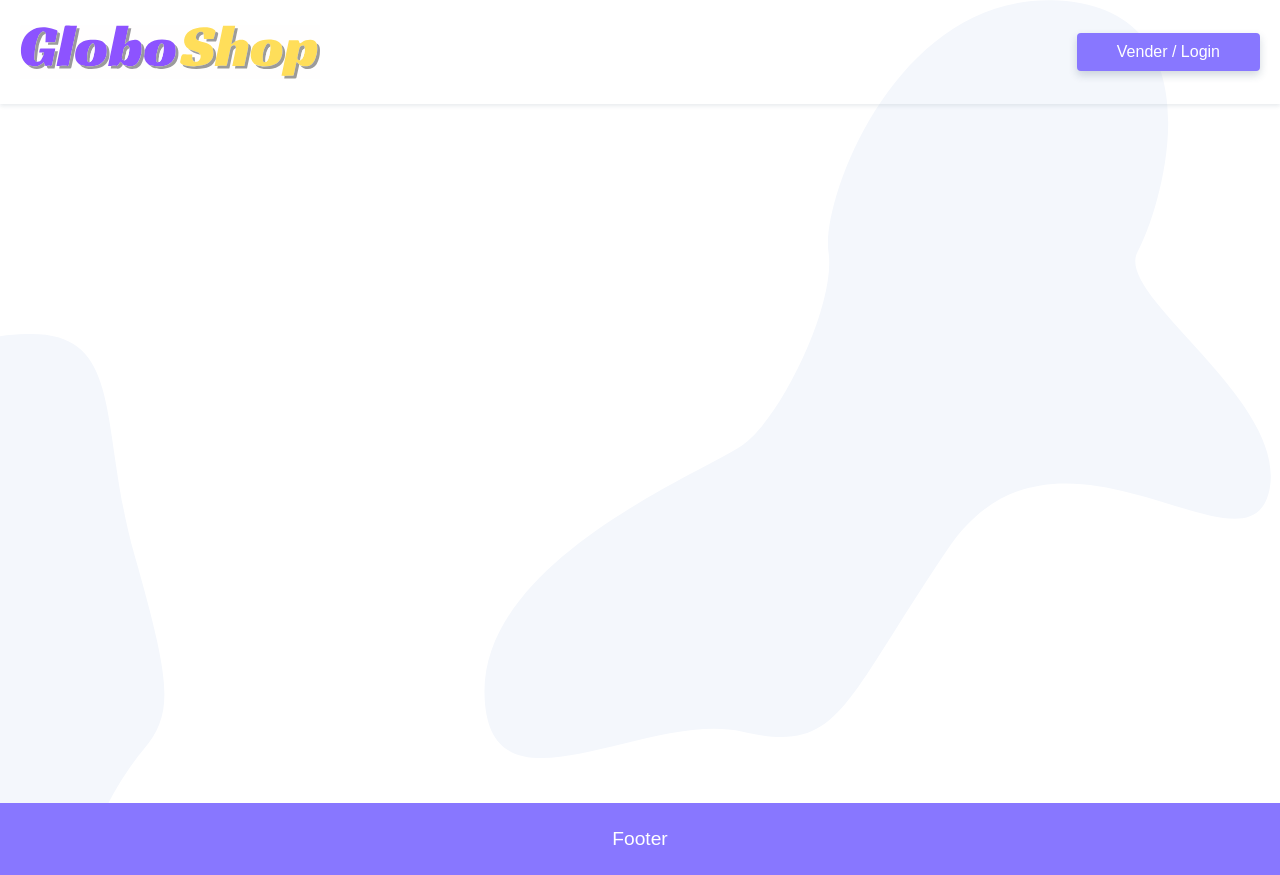
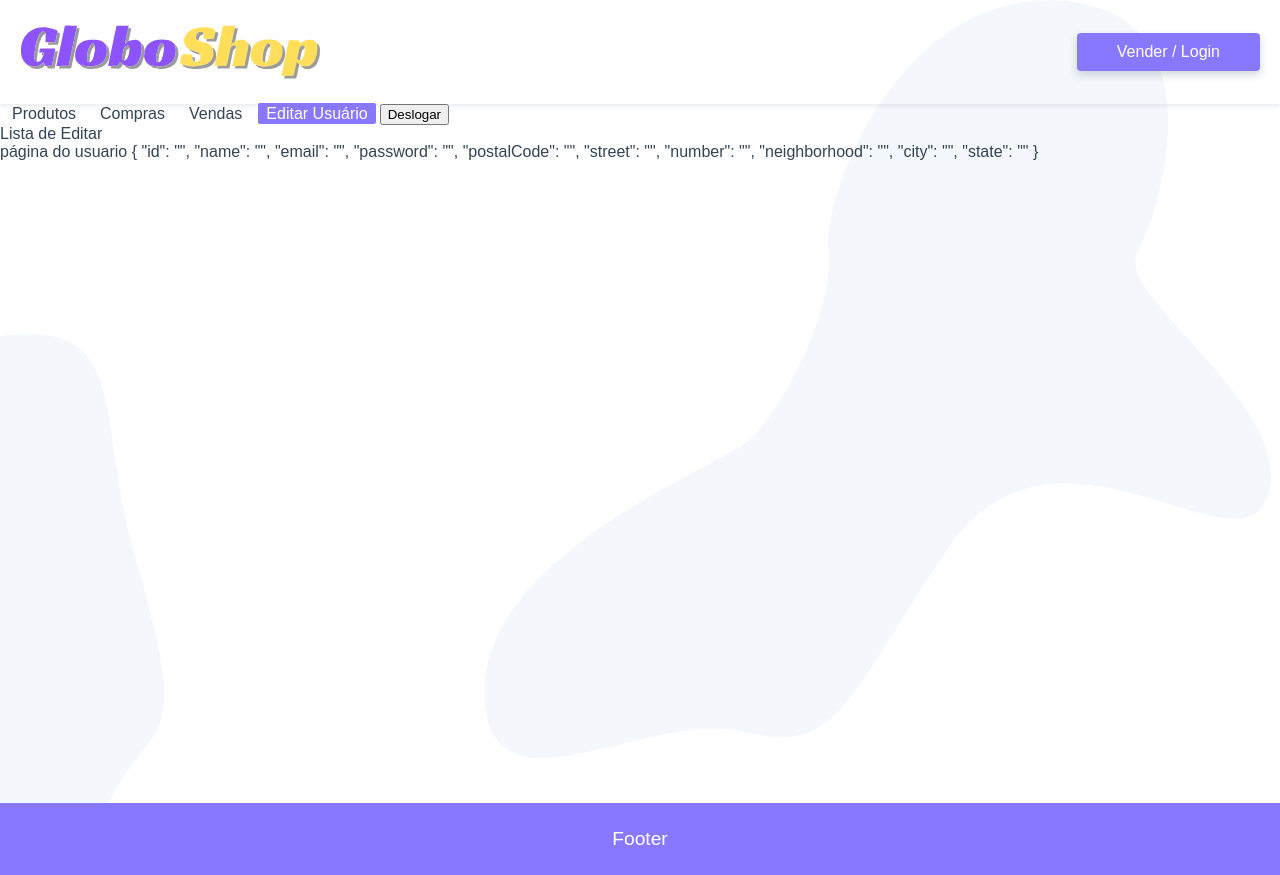
Before and after one commit to thiago-NSampaio/globoShop, a Vue app: page /user/edit in a window 1280 px wide. Built offline with nearby package versions, Linux system fonts and the light colour scheme.

Commit message:
Criação de usuário, viacep, rotas do usuário.

```diff
--- a/src/components/SignUp.vue
+++ b/src/components/SignUp.vue
@@ -4,7 +4,7 @@
         <transition mode="out-in">
             <button v-if="!create" class="btn" @click="create = true">Criar Conta</button>
             <UserForm v-else>
-                <button class="btn btn-form">Criar Usuário</button>
+                <button class="btn btn-form" @click.prevent="createUser">Criar Usuário</button>
             </UserForm>
         </transition>
 
@@ -21,6 +21,17 @@ export default {
     data() {
         return {
         create: false
+        }
+    },
+    methods: {
+        async createUser() {
+            try {
+                await this.$store.dispatch("createUser", this.$store.state.user);
+                await this.$store.dispatch("getUser", this.$store.state.user.email);
+                 this.$router.push({name:"user"})
+            } catch (err) {
+                console.log(err)
+            }
         }
     }
 }
--- a/src/components/UserForm.vue
+++ b/src/components/UserForm.vue
@@ -7,7 +7,7 @@
     <label for="password">Senha</label>
     <input type="password" name="password" id="password" v-model="password" />
     <label for="postalCode">Cep</label>
-    <input type="text" name="postalCode" id="postalCode" v-model="postalCode" />
+    <input type="text" name="postalCode" id="postalCode" v-model="postalCode" @keyup="fillPostalCode"/>
     <label for="street">Rua</label>
     <input type="text" name="street" id="street" v-model="street" />
     <label for="number">Número</label>
@@ -25,7 +25,8 @@
   </form>
 </template>
 <script>
-import {plugin} from "@/utils/plugin"
+import { plugin } from "@/utils/plugin"
+import { getPostalCode } from "@/services/cep";
 
 export default {
   name: "UserForm",
@@ -36,6 +37,20 @@ export default {
       mutation: "UPDATE_USER"
     })
 
+  },
+  methods: {
+    fillPostalCode() {
+      const postalCode = this.postalCode.replace(/\D/g, "");
+      if (postalCode.length === 8) {
+        getPostalCode(postalCode).then(res => {
+          this.street = res.data.logradouro;
+          this.neighborhood = res.data.bairro;
+          this.state = res.data.uf;
+          this.city = res.data.localidade;
+
+        })
+      }
+    }
   }
 };
 </script>
--- a/src/router/index.js
+++ b/src/router/index.js
@@ -4,6 +4,10 @@ import Home from '../views/Home.vue'
 import Product from '../views/Product.vue'
 import Login from '../views/Login.vue'
 import User from '../views/User/User.vue'
+import UserProducts from '../views/User/UserProducts.vue'
+import UserSales from '../views/User/UserSales.vue'
+import UserShopping from '../views/User/UserShopping.vue'
+import UserEdit from '../views/User/UserEdit.vue'
 
 
 Vue.use(VueRouter)
@@ -27,8 +31,27 @@ const routes = [
   },
   {
     path: "/user",
-    name: "user",
-    component: User
+    component: User,
+    children: [
+      {
+        path: "",
+        name: "user",
+        component: UserProducts
+      },
+      {
+        path: "shopping",
+        name: "shopping",
+        component: UserShopping
+      },      {
+        path: "sales",
+        name: "sales",
+        component: UserSales
+      },      {
+        path: "edit",
+        name: "edit",
+        component: UserEdit
+      },
+    ]
   }
 ]
 
--- /dev/null
+++ b/src/services/cep.js
@@ -0,0 +1,6 @@
+import axios from "axios";
+
+// Obtém os dados da api Viacep.
+export function getPostalCode(postalCode) {
+    return axios.get(`https://viacep.com.br/ws/${postalCode}/json`)
+}
--- a/src/store/index.js
+++ b/src/store/index.js
@@ -47,6 +47,29 @@ export default new Vuex.Store({
         // Chama a mutation para atualizar o estado 'login' para true.
         context.commit("UPDATE_LOGIN", true)
       })
+    },
+
+    // Cria o usuário.
+    createUser(context, payload) {
+      context.commit("UPDATE_USER",{id:payload.email})
+      api.post("/user", payload);
+    },
+
+    // Reseta as propriedades do usuário.
+    logout(context) {
+      context.commit("UPDATE_USER", {
+        id: "",
+        name: "",
+        email: "",
+        password: "",
+        postalCode: "",
+        street: "",
+        number:"",
+        neighborhood: "",
+        city: "",
+        state: ""
+      })
+      context.commit("UPDATE_LOGIN",false)
     }
   },
   modules: {
--- a/src/views/User/User.vue
+++ b/src/views/User/User.vue
@@ -1,13 +1,40 @@
 <template>
-    <div>
-        <p>página do usuario {{ $store.state.user }}</p>
-    </div>
+  <section class="user">
+    <nav class="sidenav">
+      <ul>
+        <li>
+          <router-link :to="{name:'user'}">Produtos</router-link>
+        </li>
+        <li>
+          <router-link :to="{name:'shopping'}">Compras</router-link>
+        </li>
+        <li>
+          <router-link :to="{name:'sales'}">Vendas</router-link>
+        </li>
+        <li>
+          <router-link :to="{name:'edit'}">Editar Usuário</router-link>
+        </li>
+        <li>
+          <button @click.prevent="logout" to="/">Deslogar</button>
+        </li>
+
+        <transition mode="out-in">
+            <router-view></router-view>
+        </transition>
+      </ul>
+    </nav>
+    <p>página do usuario {{ $store.state.user }}</p>
+  </section>
 </template>
 <script>
 export default {
-    name: "user-view"
-}
+    name: "user-view",
+    methods: {
+        logout() {
+            this.$store.dispatch("logout")
+            this.$router.push("/login")
+        }
+    }
+};
 </script>
-<style>
-
-</style>
+<style></style>
--- /dev/null
+++ b/src/views/User/UserEdit.vue
@@ -0,0 +1,13 @@
+<template>
+    <div>
+        Lista de Editar
+    </div>
+</template>
+<script>
+export default {
+
+}
+</script>
+<style>
+
+</style>
--- /dev/null
+++ b/src/views/User/UserProducts.vue
@@ -0,0 +1,13 @@
+<template>
+    <div>
+        Lista de Produtos
+    </div>
+</template>
+<script>
+export default {
+    name:"user-products"
+}
+</script>
+<style>
+
+</style>
--- /dev/null
+++ b/src/views/User/UserSales.vue
@@ -0,0 +1,13 @@
+<template>
+    <div>
+        Lista de Vendas
+    </div>
+</template>
+<script>
+export default {
+
+}
+</script>
+<style>
+
+</style>
--- /dev/null
+++ b/src/views/User/UserShopping.vue
@@ -0,0 +1,13 @@
+<template>
+    <div>
+        Lista de Compras
+    </div>
+</template>
+<script>
+export default {
+
+}
+</script>
+<style>
+
+</style>
```
